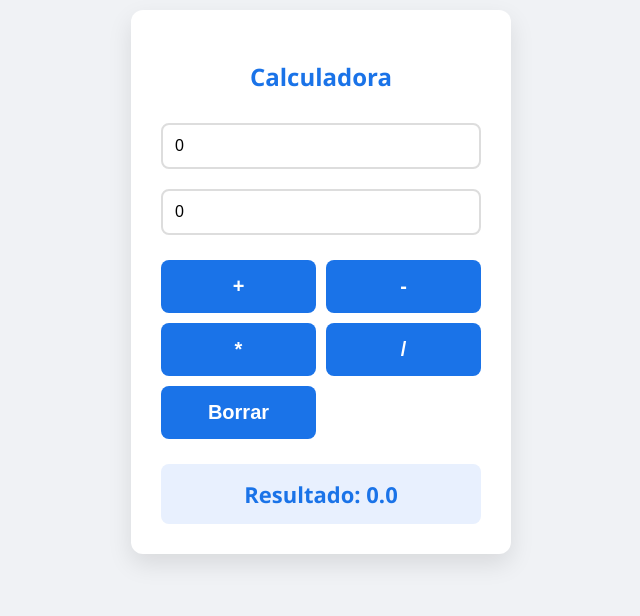
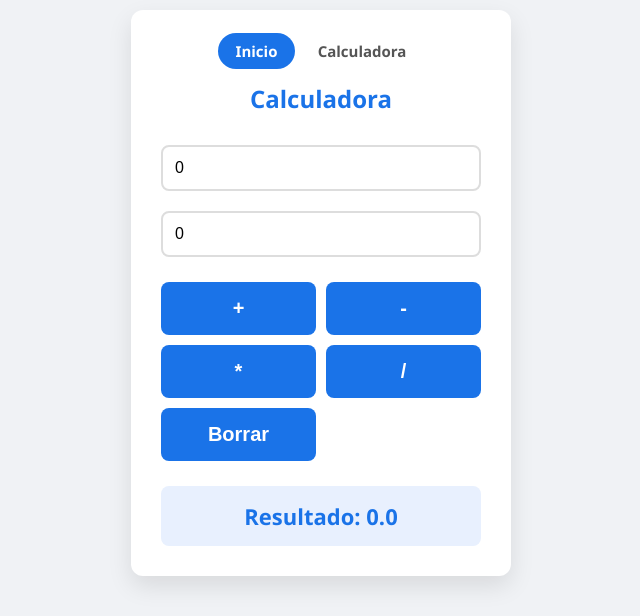
Before and after one commit to marketingbacanero-byte/Aplicaciones-Web, a Django app: page /suma/ in a window 1280 px wide. Shown: the top 616 px of the page, without its empty margins (319-959 px from the left). Run offline with Django 5.2, Linux system fonts and the light colour scheme.

Commit message:
Update index.html

```diff
--- a/calculadora/calculadoraAPP/templates/calculadoraAPP/index.html
+++ b/calculadora/calculadoraAPP/templates/calculadoraAPP/index.html
@@ -11,6 +11,8 @@
 <body>
 
 <div class="container">
+    <a href="{% url 'inicioU' %}" class="menu-link activo">Inicio</a>
+    <a href="{% url 'calculadoraU' %}" class="menu-link">Calculadora</a>
     <h2>Calculadora</h2>
     <form method="POST" >
         {% csrf_token %}
```
